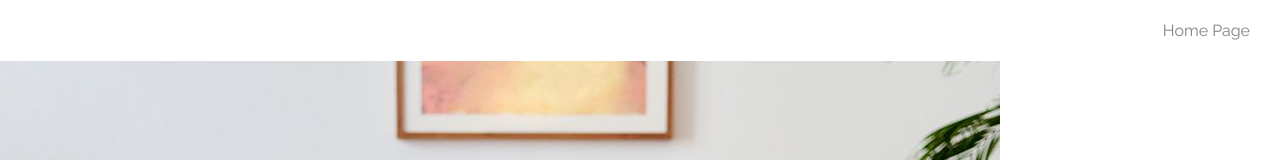
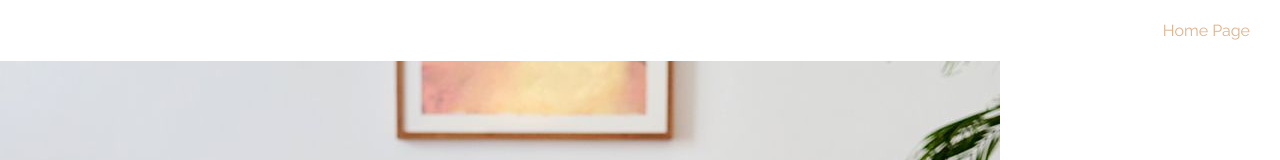
Before and after one commit to AminaOti/yoga-routines-front-end, a Vue app: page / in a window 1280 px wide. In both pictures the pointer is over the link "Home Page". Shown: the top 160 px of the page. Built offline with nearby package versions, Linux system fonts and the light colour scheme.

Commit message:
feat: add hover animation to home page link in header

```diff
--- a/src/components/HeaderComponent.vue
+++ b/src/components/HeaderComponent.vue
@@ -44,4 +44,8 @@ header {
   justify-content: space-between;
   align-items: center;
 }
+
+.page-links:hover {
+  color: var(--secondary-color);
+}
 </style>
```
